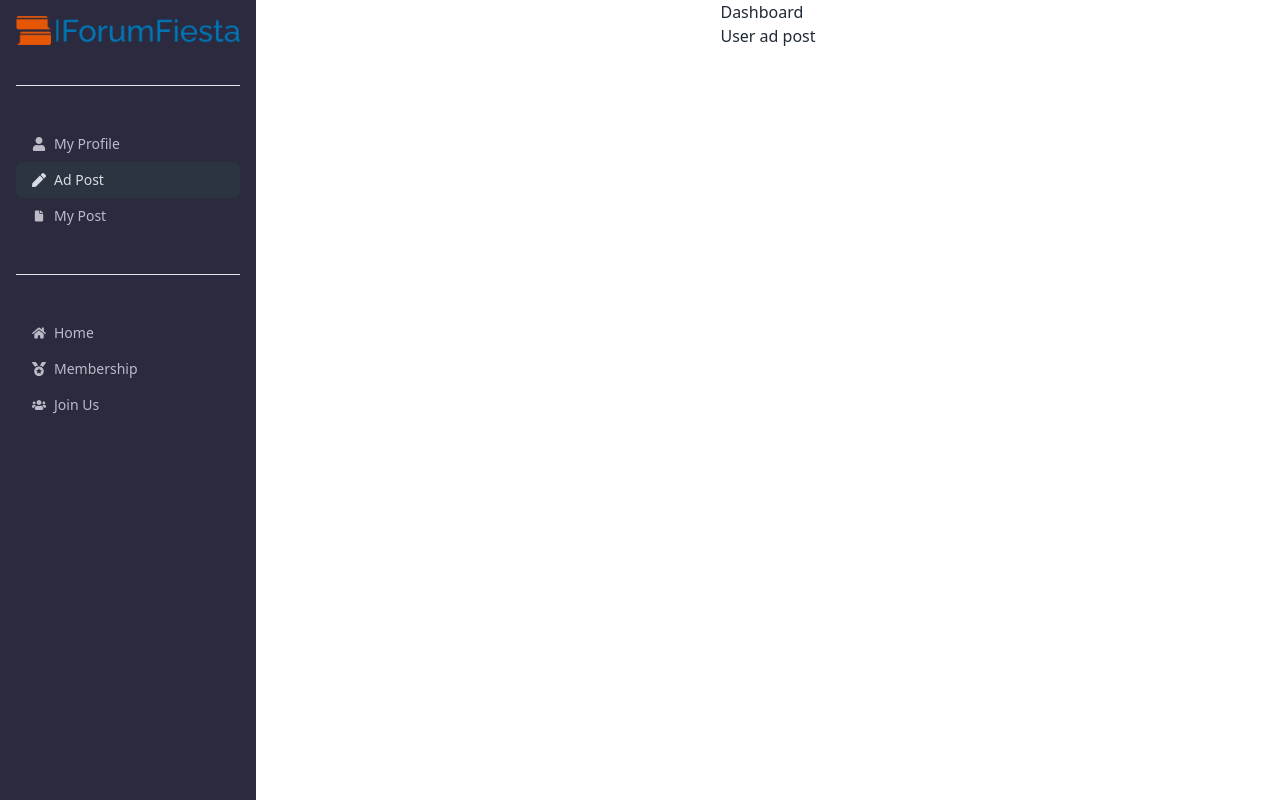
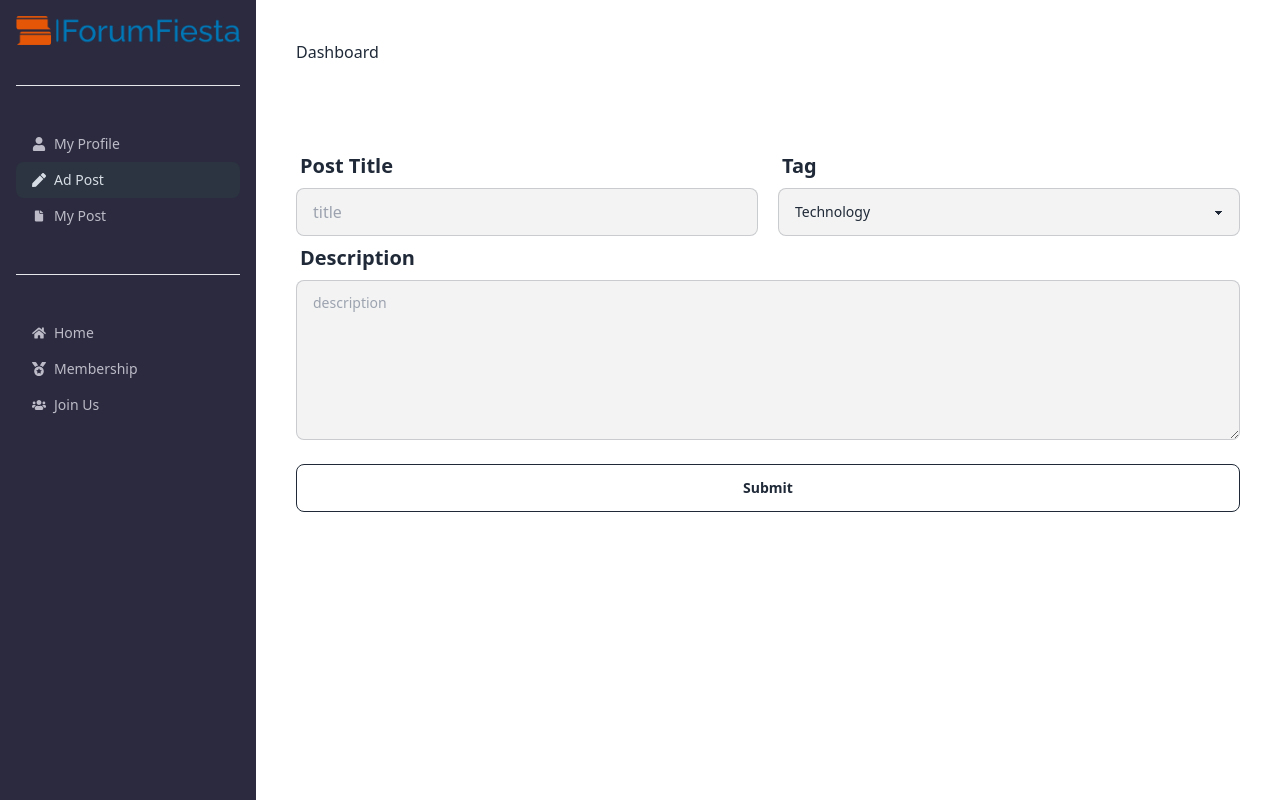
Before and after one commit to jibon49/forum-fiesta-client, a React (Vite) app: page /dashboard/ad-post in a window 1280 px wide. Built offline with nearby package versions, Linux system fonts and the light colour scheme; no server answers.

Commit message:
create post and send to database

```diff
--- a/package.json
+++ b/package.json
@@ -12,6 +12,7 @@
   "dependencies": {
     "@tanstack/react-query": "^5.8.7",
     "axios": "^1.6.2",
+    "dateformat": "^5.0.3",
     "firebase": "^10.6.0",
     "localforage": "^1.10.0",
     "match-sorter": "^6.3.1",
@@ -23,7 +24,8 @@
     "react-router-dom": "^6.20.0",
     "react-toastify": "^9.1.3",
     "sort-by": "^1.2.0",
-    "sweetalert2": "^11.10.1"
+    "sweetalert2": "^11.10.1",
+    "uuidv4": "^6.2.13"
   },
   "devDependencies": {
     "@types/react": "^18.2.37",
--- a/src/Layout/Dashboard.jsx
+++ b/src/Layout/Dashboard.jsx
@@ -42,7 +42,7 @@ const Dashboard = () => {
                     <div>
                         <label htmlFor="my-drawer-2" className="btn drawer-button lg:hidden"><FaListUl></FaListUl></label>
                     </div>
-                    <div className="">
+                    <div className="w-full p-10">
                         <h1>Dashboard</h1>
                         <Outlet></Outlet>
                     </div>
--- a/src/Pages/Dashboard/AdPost/AdPost.jsx
+++ b/src/Pages/Dashboard/AdPost/AdPost.jsx
@@ -1,9 +1,126 @@
+import dateFormat, { masks } from "dateformat";
+import { useContext } from 'react';
+import { v4 as uuidv4 } from 'uuid';
+import Swal from 'sweetalert2'
+import axios from 'axios';
+import { AuthContext } from '../../../AuthProviders/AuthProviders';
+import useAxiosPublic from "../../../Hooks/AxiosPublic/useAxiosPublic";
 
 
 const AdPost = () => {
+
+    const { user } = useContext(AuthContext)
+    const postId = uuidv4();
+    const axiosPublic = useAxiosPublic()
+
+    const handleAddAssignment = e => {
+        e.preventDefault();
+        const form = e.target;
+
+        const title = form.title.value;
+        const tag = form.tag.value;
+        const description = form.description.value;
+        const time = dateFormat(new Date());
+
+        const author ={
+            name : user.displayName,
+            avatar : user.photoURL,
+            email : user.email
+        }
+        let commentsCount = 0;
+
+        const votesCount = {
+            upvotes : 0,
+            downvotes : 0,
+        }
+
+
+
+        const createPost = { postId, title, tag,  description, time, author,votesCount, commentsCount }
+
+
+
+
+        console.log(createPost);
+
+
+        axiosPublic.post('/ad-post', createPost)
+            .then(data => {
+                console.log(data.data);
+                if (data.data.insertedId) {
+                    Swal.fire({
+                        title: 'Success',
+                        text: 'Assignment created Successfully',
+                        icon: 'success',
+                        confirmButtonText: 'Cool'
+                    })
+                }
+            })
+
+
+    }
+
     return (
-        <div>
-            <h1>User ad post</h1>
+        <div className=" w-full mx-auto mt-20">
+
+            <form onSubmit={handleAddAssignment}>
+
+                {/* title and image */}
+                <div className="flex md:flex gap-5">
+                    <div className="form-control md:w-1/2">
+                        <label className="label">
+                            <span className="text-xl font-semibold">Post Title</span>
+                        </label>
+                        <input type="text" name="title" placeholder="title" className="input input-bordered w-full bg-[#F3F3F3]" required />
+                    </div>
+                    <div className="form-control md:w-1/2">
+                        <label className="label">
+                            <span className="text-xl font-semibold">Tag</span>
+                        </label>
+                        <select name="tag"
+                            className="select select-bordered w-full bg-[#F3F3F3]">
+                            <option value="technology">Technology</option>
+                            <option value="science">Science</option>
+                            <option value="art">Art</option>
+                            <option value="books">Books</option>
+                            <option value="movies">Movies</option>
+                            <option value="music">Music</option>
+                            <option value="health">Health</option>
+                            <option value="travel">Travel</option>
+                            <option value="food">Food</option>
+                            <option value="gaming">Gaming</option>
+
+                        </select>
+                    </div>
+                </div>
+
+
+
+                {/* description */}
+                <div className="">
+
+                    <div className="form-control">
+                        <label className="label">
+                            <span className="text-xl font-semibold"> Description</span>
+                        </label>
+                        <textarea
+
+                            name="description"
+                            placeholder="description"
+                            className="textarea textarea-bordered w-full bg-[#F3F3F3] h-40"
+
+                            required />
+                    </div>
+                </div>
+
+                {/* submit */}
+                <div className=" w-full mx-auto mt-6">
+                    <button className=" btn btn-outline w-full mb-2">
+                        Submit
+                    </button>
+                </div>
+            </form>
+
         </div>
     );
 };
--- /dev/null
+++ b/src/Pages/TextEditor/TextEditor.jsx
@@ -0,0 +1,48 @@
+import React, { useState } from 'react';
+
+const TextEditor = () => {
+  const [text, setText] = useState('');
+
+  const modifyText = (style) => {
+    document.execCommand(style, false, null);
+  };
+
+  return (
+    <div className="max-w-md mx-auto bg-white p-6 rounded-md shadow-md">
+      <label htmlFor="textEditor" className="block text-sm font-medium text-gray-700">Text Editor</label>
+      <div className="mt-1 relative rounded-md shadow-sm">
+        <textarea
+          id="textEditor"
+          rows="4"
+          className="form-input py-2 px-3 block w-full leading-5 rounded-md transition duration-150 ease-in-out sm:text-sm sm:leading-5 focus:outline-none focus:shadow-outline-blue focus:border-blue-300"
+          value={text}
+          onChange={(e) => setText(e.target.value)}
+        ></textarea>
+      </div>
+
+      <div className="mt-4">
+        <label className="block text-sm font-medium text-gray-700">Text Modifications</label>
+        <div className="flex items-center space-x-4 mt-2">
+          <button onClick={() => modifyText('bold')} className="text-gray-600 hover:text-gray-800 focus:outline-none focus:text-gray-800" title="Bold">
+            <svg className="h-5 w-5" fill="none" strokeLinecap="round" strokeLinejoin="round" strokeWidth="2" stroke="currentColor" viewBox="0 0 24 24">
+              <path d="M6 2l6 13M6 2l6 13M6 2l6 13"></path>
+            </svg>
+          </button>
+          <button onClick={() => modifyText('italic')} className="text-gray-600 hover:text-gray-800 focus:outline-none focus:text-gray-800" title="Italic">
+            <svg className="h-5 w-5" fill="none" strokeLinecap="round" strokeLinejoin="round" strokeWidth="2" stroke="currentColor" viewBox="0 0 24 24">
+              <path d="M19 4h-9M14 20H5M15 4l2 16M10 4l2 16"></path>
+            </svg>
+          </button>
+          <button onClick={() => modifyText('underline')} className="text-gray-600 hover:text-gray-800 focus:outline-none focus:text-gray-800" title="Underline">
+            <svg className="h-5 w-5" fill="none" strokeLinecap="round" strokeLinejoin="round" strokeWidth="2" stroke="currentColor" viewBox="0 0 24 24">
+              <path d="M8 16v2a4 4 0 0 0 8 0v-2"></path>
+              <path d="M4 7v4a8 8 0 0 0 16 0V7"></path>
+            </svg>
+          </button>
+        </div>
+      </div>
+    </div>
+  );
+};
+
+export default TextEditor;
```
Also changed, not shown: 1 other file (tests, documents, lock files or other folders).
